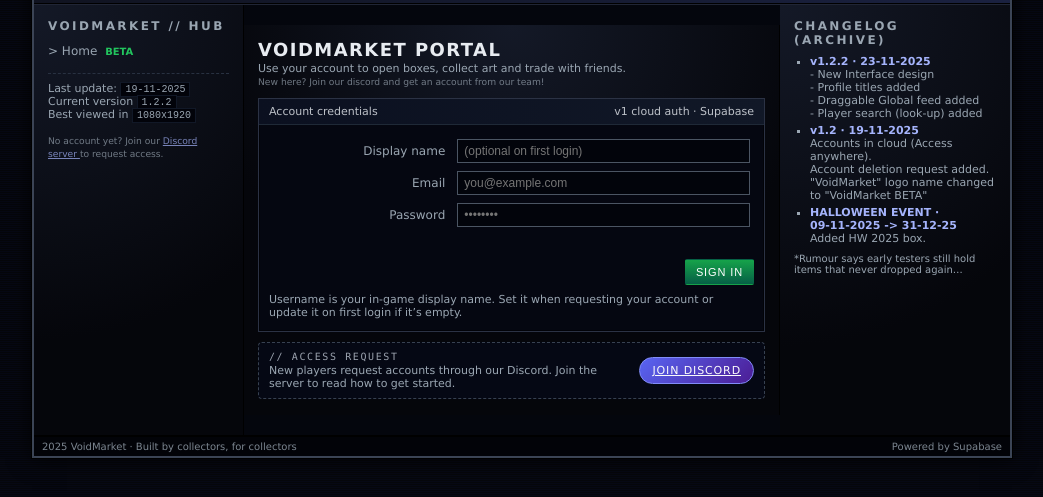
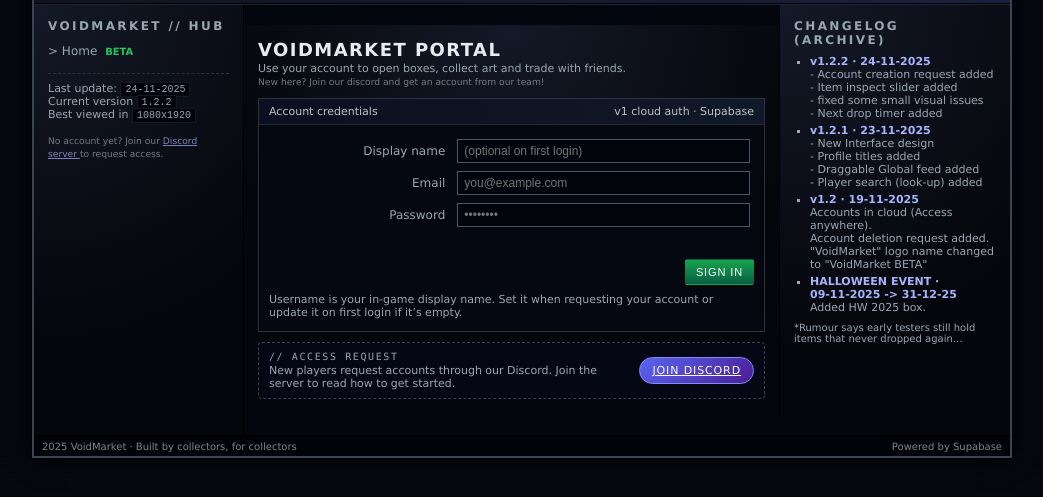
Before and after one commit to Lt-Lazy/VoidMarket, a plain HTML site: page index.html in a window 1280 px wide. Shown: the part 191-688 px from the top of the page, without its empty margins (118-1161 px from the left). Drawn offline with nearby package versions, Linux system fonts and the light colour scheme.

Commit message:
small fixes dates
fixed some dates and updated patch notes on portal

```diff
--- a/index.html
+++ b/index.html
@@ -428,7 +428,7 @@
           </ul>
 
           <div class="vm-auth-counter">
-            <div>Last update: <code>19-11-2025</code></div>
+            <div>Last update: <code>24-11-2025</code></div>
             <div>Current version <code>1.2.2</code></div>
             <div>Best viewed in <code>1080x1920</code></div>
             <p class="vm-auth-subline">
@@ -547,12 +547,20 @@
           <h2 class="vm-auth-changelog-title">CHANGELOG (ARCHIVE)</h2>
           <div class="vm-auth-changelog">
             <ul>
+
               <li>
-                <span class="ver">v1.2.2 · 23-11-2025</span><br/>
+                <span class="ver">v1.2.2 · 24-11-2025</span><br/>
+                - Account creation request added <br>
+                - Item inspect slider added <br>
+                - fixed some small visual issues <br>
+                - Next drop timer added <br>
+              </li>
+              <li>
+                <span class="ver">v1.2.1 · 23-11-2025</span><br/>
                 - New Interface design <br>
                 - Profile titles added <br>
                 - Draggable Global feed added <br>
-                - Player search (look-up) added
+                - Player search (look-up) added <br>
               </li>
               <li>
                 <span class="ver">v1.2 · 19-11-2025</span><br/>
```
